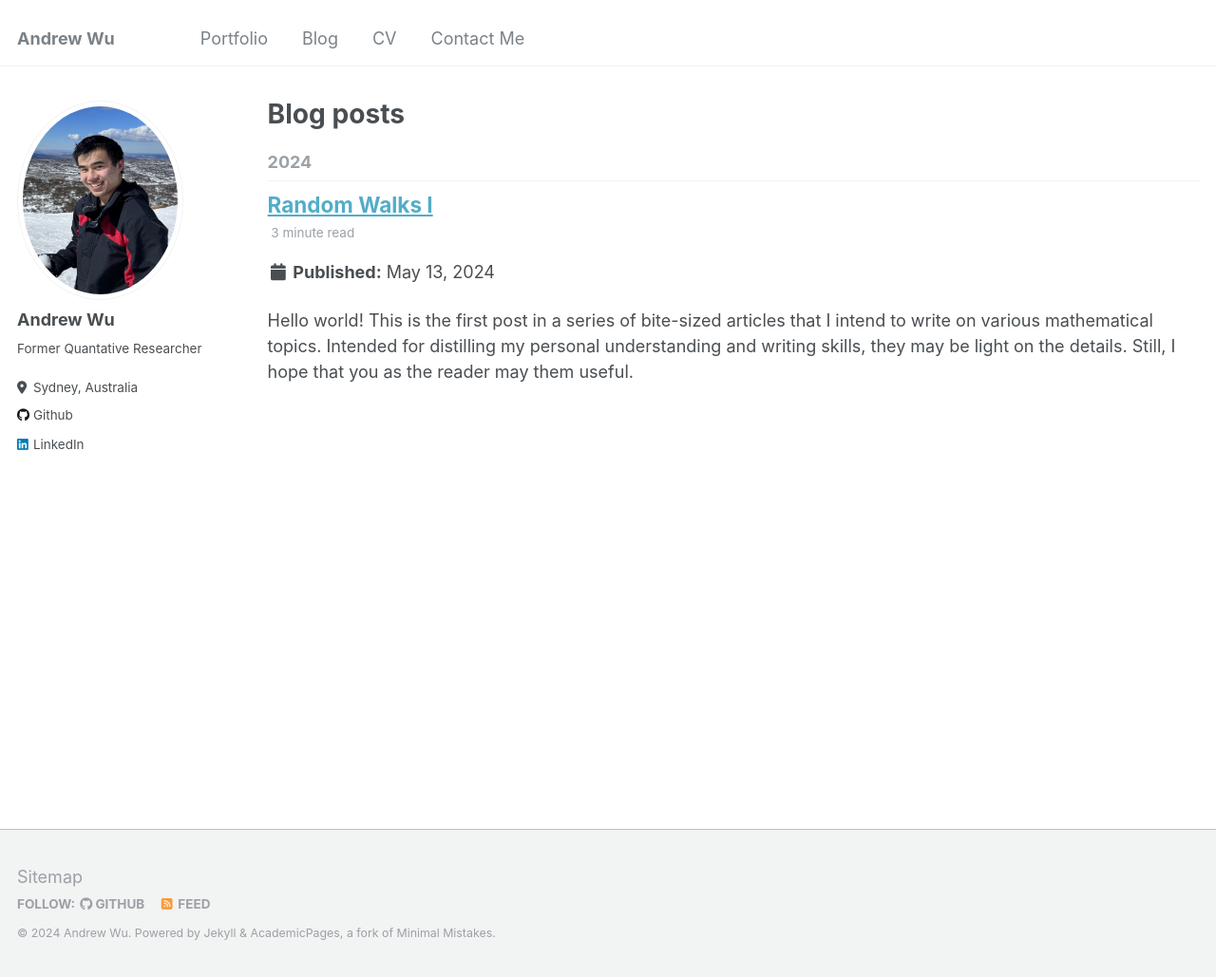
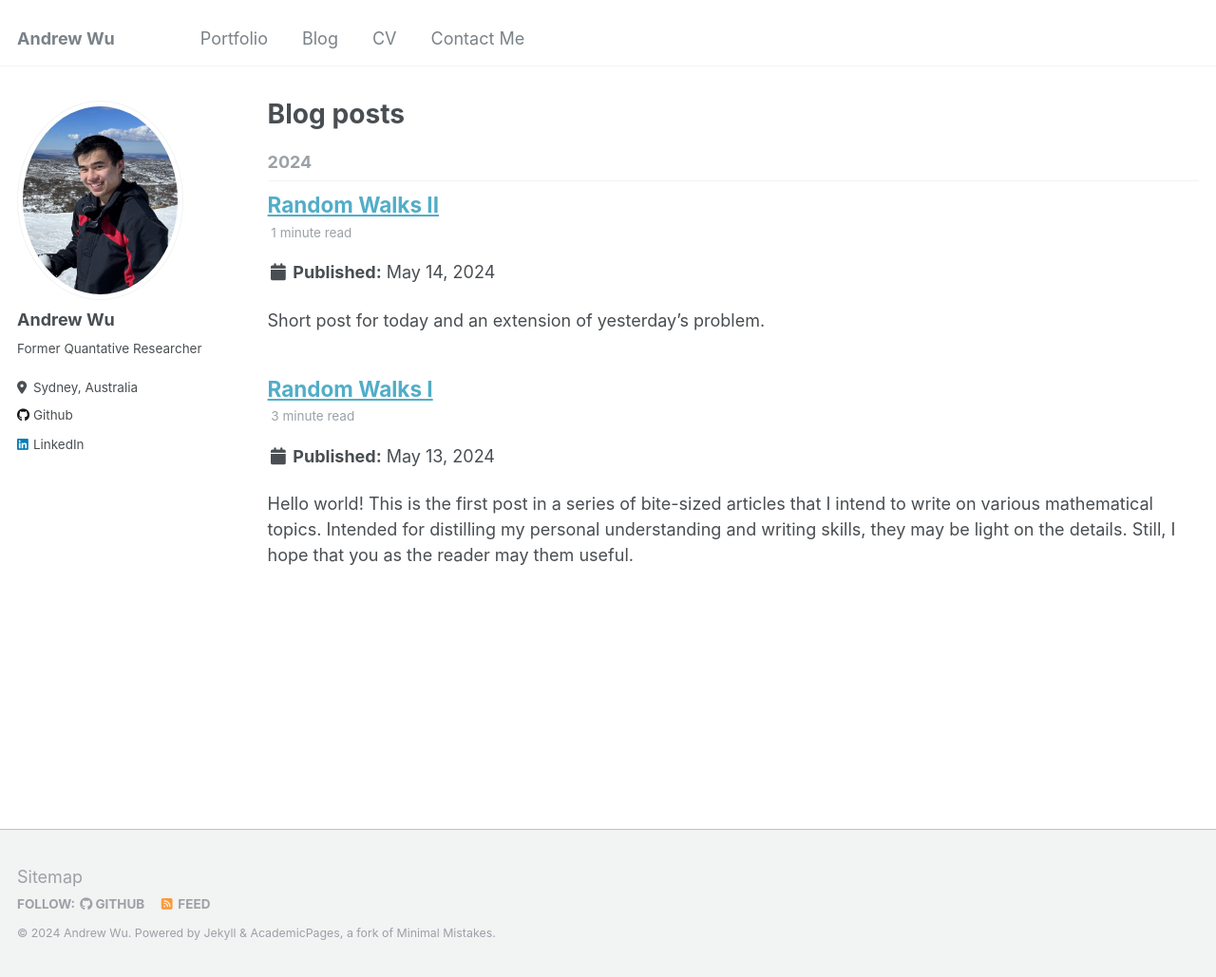
Before and after one commit to BrownianNotion/BrownianNotion.github.io, a Jekyll site: the page built from _pages/year-archive.html, in a window 1280 px wide and 1029 px high. Shown: the whole window at 95% size. Built offline with Jekyll 4.4.1, drawn with Linux system fonts in a browser that asks for light colours; part of the change alters nothing that is shown.

Commit message:
Add blog post 2

```diff
--- a/_posts/2024-05-13-blog-post-1.md
+++ b/_posts/2024-05-13-blog-post-1.md
@@ -1,7 +1,7 @@
 ---
 title: 'Random Walks I'
 date: 2024-05-13
-permalink: /posts/2012/08/blog-post-1/
+permalink: /posts/2024/05/blog-post-1/
 tags:
   - probability
   - maths
--- /dev/null
+++ b/_posts/2024-05-14-blog-post-1.md
@@ -0,0 +1,39 @@
+---
+title: 'Random Walks II'
+date: 2024-05-14
+permalink: /posts/2024/05/blog-post-1/
+tags:
+  - probability
+  - maths
+---
+
+Short post for today and an extension of yesterday's problem.
+
+> Let \\(a\\), \\(b\\) be positive integers. Find the expected time that symmetric random walk starting at the origin first reaches \\(-a\\) or \\(b\\).
+
+Reusing the notation and definitions from the previous post, let \\(X\\) be an origin starting symmetric random walk and \\(\tau\\) be the time taken to reach either \\(-a\\) or \\(b\\).
+
+A standard technique of finding the stopping time associated with a random walk is to find a martingale that relates the random walk with the deterministic process \\(\\{n\\}_{n=0}^{\infty}\\), and then apply the Optional Stopping Theorem. Let \\(M_n = X_n^2 - n\\). We prove this is a martingale. (readers familiar with stochastic calculus may notice the analogue with Brownian Motion, where \\(W_t^2 - t\\) is a martingale). It can easily be checked that \\(M\\) is integrable. Furthermore, for integers \\(n\geq 1\\),
+
+$$
+    \begin{align*}
+        E[M_n|F_{n-1}]
+        & = E[(X_{n-1} + Z_{n})^2|F_{n-1}] - n\\
+        & = X_{n-1}^2 + 2X_{n-1}E[Z_{n}] + E[Z_{n}^2] - n \\
+        &\quad \text{as }X_{n-1}\text{ is }F_{n-1}\text{ measurable and }Z_n \text{ is independent of }Z_n \\
+        & = X_{n-1}^2 - (n-1) \\
+        & = M_{n-1}.
+    \end{align*}
+$$
+
+From the previous post, we know that \\(\tau\\) is almost surely finite. Thus, applying the Optional Stopping Theorem,
+
+$$
+    \begin{align*}
+        & E[M_{\tau}]  = E[M_0] = 0 \\
+        \iff & E[\tau] = E[X_{\tau}^2]  \\
+        \iff & E[\tau] = a^2 \Pr(A) + b^2 \Pr(B) \\
+    \end{align*}
+$$
+
+From the previous post, we know that \\(\Pr(A) = \frac{b}{a+b}, \quad \Pr(B) = \frac{a}{a+b}\\). Hence, \\(E[\tau] = ab\\).
```
